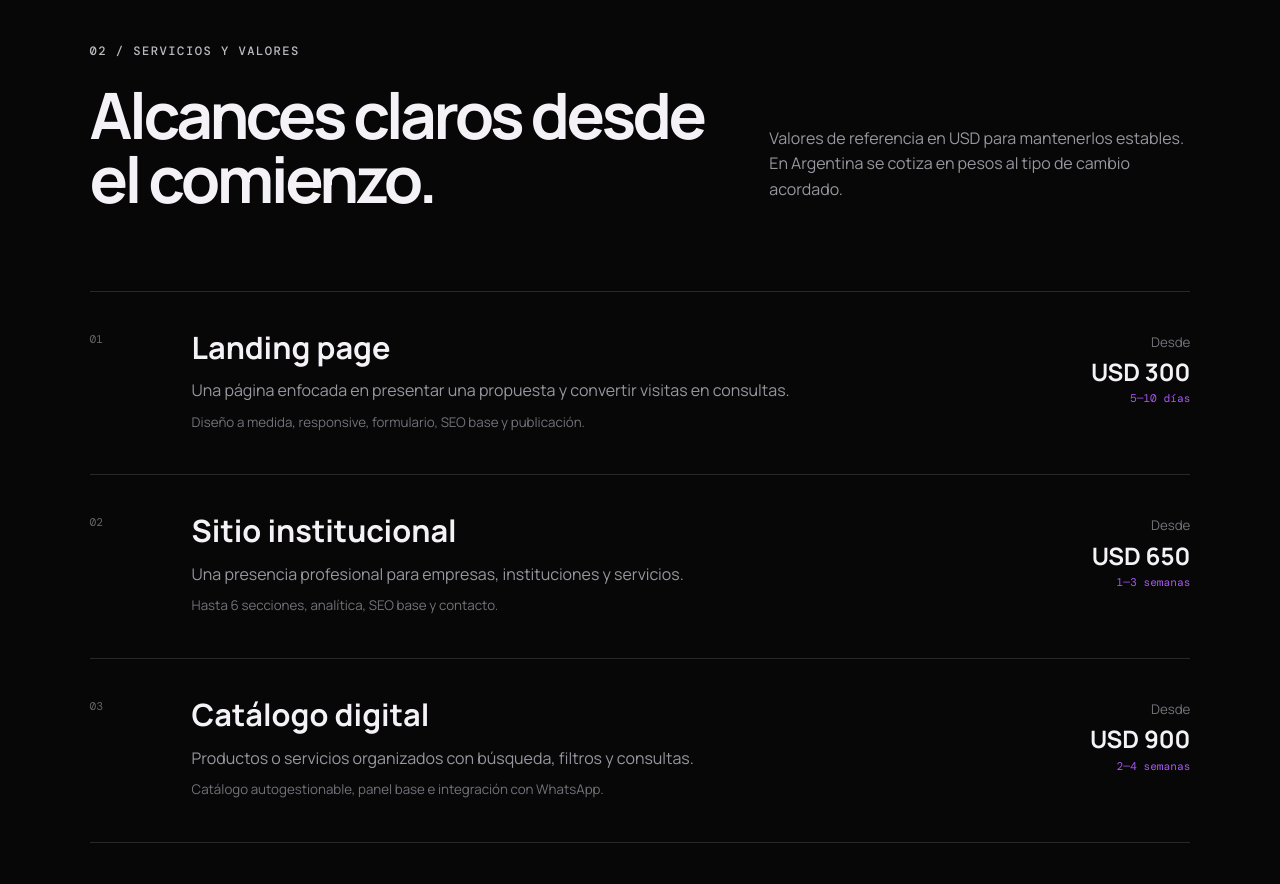
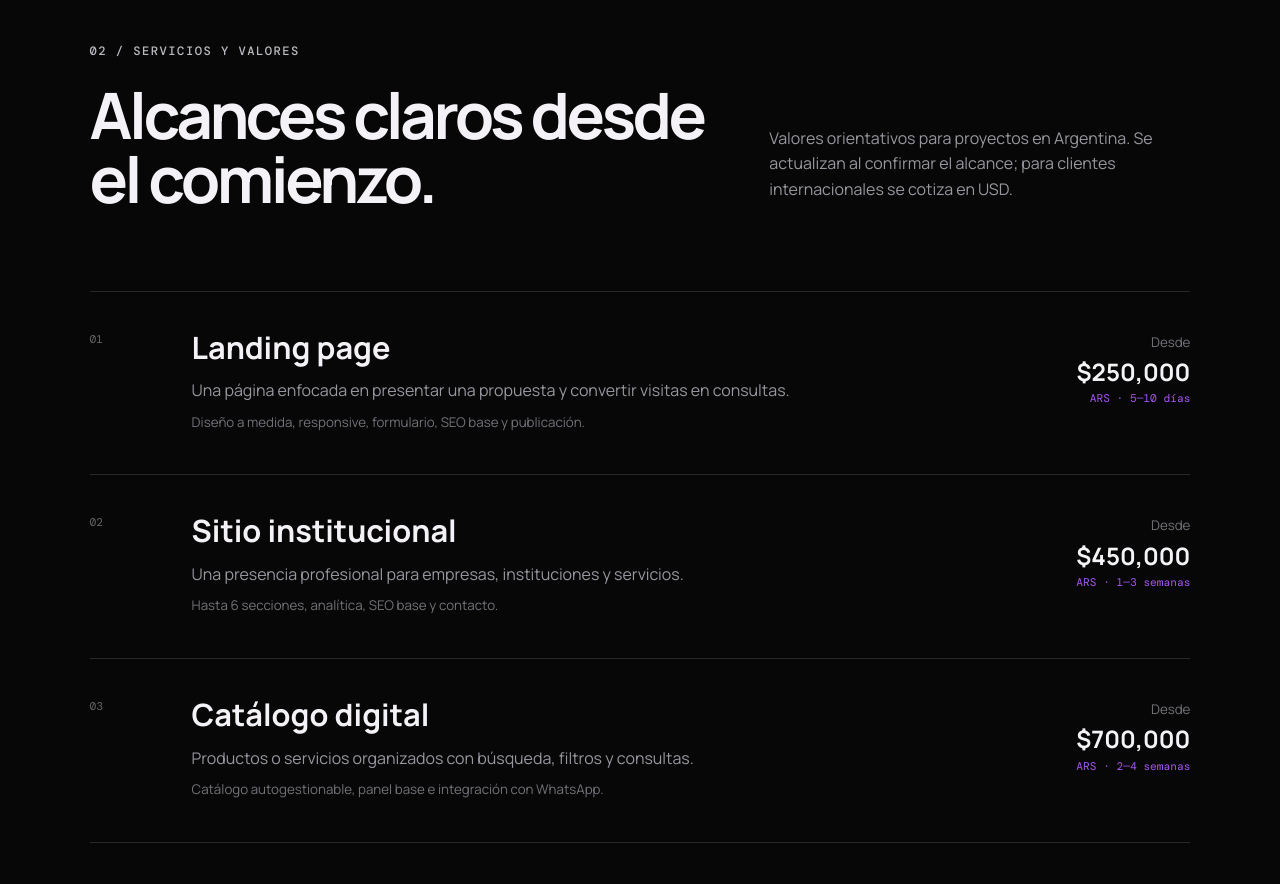
Before and after one commit to FrancoVivass/PortFolio, an Angular app: page / in a window 1280 px wide. Shown: the part 3560-4444 px from the top of the page. Built offline with nearby package versions, Linux system fonts and the light colour scheme.

Commit message:
fix: localize service pricing for Argentina

```diff
--- a/src/app/pages/home/home.component.html
+++ b/src/app/pages/home/home.component.html
@@ -48,11 +48,11 @@
   </section>
 
   <section class="services section" id="servicios">
-    <div class="section-heading"><div><p class="kicker">02 / Servicios y valores</p><h2>Alcances claros desde el comienzo.</h2></div><p>Valores de referencia en USD para mantenerlos estables. En Argentina se cotiza en pesos al tipo de cambio acordado.</p></div>
+    <div class="section-heading"><div><p class="kicker">02 / Servicios y valores</p><h2>Alcances claros desde el comienzo.</h2></div><p>Valores orientativos para proyectos en Argentina. Se actualizan al confirmar el alcance; para clientes internacionales se cotiza en USD.</p></div>
     <div class="service-list">
       <article *ngFor="let service of services; let i = index" class="service-card">
         <span class="service-index">0{{ i + 1 }}</span><div><h3>{{ service.title }}</h3><p>{{ service.copy }}</p><small>{{ service.includes }}</small></div>
-        <div class="price"><small>Desde</small><strong>USD {{ service.price | number }}</strong><span>{{ service.time }}</span></div>
+        <div class="price"><small>Desde</small><strong>{{ service.price | currency:'ARS':'symbol-narrow':'1.0-0' }}</strong><span>ARS · {{ service.time }}</span></div>
       </article>
     </div>
     <div class="terms"><p><b>Forma de trabajo</b> 50% al comenzar y 50% antes de publicar. Incluye hasta 3 rondas de revisión.</p><p>Dominio, hosting, licencias y servicios externos se presupuestan por separado. Todo valor es orientativo y se confirma luego de definir el alcance.</p></div>
@@ -82,7 +82,7 @@
 
   <section class="contact section" id="contacto">
     <div class="contact-intro"><p class="kicker">05 / Empecemos</p><h2>Contame qué necesitás resolver.</h2><p>Recibís una primera orientación sin costo. Respondo generalmente dentro de las próximas 24 horas hábiles.</p>
-      <div class="estimate"><small>Referencia para este tipo de proyecto</small><strong>Desde USD {{ estimate | number }}</strong><span>El presupuesto final se define después de conversar.</span></div>
+      <div class="estimate"><small>Referencia para este tipo de proyecto</small><strong>Desde {{ estimate | currency:'ARS':'symbol-narrow':'1.0-0' }} ARS</strong><span>El presupuesto final se define después de conversar.</span></div>
       <div class="socials"><a href="mailto:francovivasa@gmail.com">Email ↗</a><a href="https://github.com/FrancoVivass" target="_blank" rel="noopener">GitHub ↗</a><a href="https://www.linkedin.com/in/franco-vivas-ab915628a" target="_blank" rel="noopener">LinkedIn ↗</a><a href="https://instagram.com/fran.vivas_ok" target="_blank" rel="noopener">Instagram ↗</a></div>
     </div>
     <form [formGroup]="contactForm" (ngSubmit)="submit()" novalidate>
@@ -91,7 +91,7 @@
       <div class="field half"><label for="email">Email *</label><input id="email" type="email" formControlName="email" autocomplete="email" placeholder="nombre@email.com"><small *ngIf="contactForm.controls.email.touched && contactForm.controls.email.invalid">Ingresá un email válido.</small></div>
       <div class="field half"><label for="phone">WhatsApp</label><input id="phone" formControlName="phone" autocomplete="tel" placeholder="Código de área + número"></div>
       <div class="field half"><label for="service">Servicio *</label><select id="service" formControlName="service" (change)="updateEstimate()"><option *ngFor="let service of services" [value]="service.value">{{ service.title }}</option></select></div>
-      <div class="field half"><label for="budget">Presupuesto aproximado</label><select id="budget" formControlName="budget"><option>USD 300—600</option><option>USD 600—1.200</option><option>USD 1.200—2.500</option><option>Más de USD 2.500</option><option>Necesito orientación</option></select></div>
+      <div class="field half"><label for="budget">Presupuesto aproximado</label><select id="budget" formControlName="budget"><option>$250.000—$500.000 ARS</option><option>$500.000—$900.000 ARS</option><option>$900.000—$1.500.000 ARS</option><option>Más de $1.500.000 ARS</option><option>Necesito orientación</option></select></div>
       <div class="field"><label for="deadline">¿Cuándo te gustaría comenzar?</label><input id="deadline" formControlName="deadline" placeholder="Por ejemplo: octubre de 2026"></div>
       <div class="field"><label for="message">Proyecto *</label><textarea id="message" formControlName="message" rows="5" placeholder="Contame qué querés mejorar, quién lo va a usar y qué resultado esperás."></textarea><small *ngIf="contactForm.controls.message.touched && contactForm.controls.message.invalid">Contame un poco más (mínimo 20 caracteres).</small></div>
       <input class="honeypot" tabindex="-1" formControlName="website" autocomplete="off" aria-hidden="true">
--- a/src/app/pages/home/home.component.ts
+++ b/src/app/pages/home/home.component.ts
@@ -8,7 +8,7 @@ type Project = { name: string; eyebrow: string; description: string; result: str
 @Component({ selector: 'app-home', standalone: true, imports: [CommonModule, ReactiveFormsModule], templateUrl: './home.component.html', styleUrl: './home.component.scss' })
 export class HomeComponent {
   private readonly fb = inject(FormBuilder);
-  menuOpen = false; scrolled = false; sending = false; sent = false; submitError = ''; estimate = 300;
+  menuOpen = false; scrolled = false; sending = false; sent = false; submitError = ''; estimate = 250000;
   readonly projects: Project[] = [
     { name: 'AS Academic System', eyebrow: 'Proyecto final · 2025—2026', description: 'Una plataforma académica integral para reemplazar planillas, registros manuales y procesos duplicados.', result: 'Centraliza alumnos, docentes, cursos, notas, asistencia, correlatividades, eventos, reportes y permisos por rol.', tech: ['Angular', 'Supabase', 'PostgreSQL', 'Cloudflare'], status: 'Versión funcional terminada', repo: 'https://github.com/FrancoVivass/AS-Academic-System' },
     { name: 'Vestia', eyebrow: 'Producto propio · 2026', description: 'Gestión comercial pensada para locales de indumentaria, desde una única operación hasta múltiples comercios.', result: 'Organiza stock, ventas, propietarios, códigos de barras, impresión, cobros y administración desde un solo lugar.', tech: ['Angular', 'Supabase', 'Tailwind', 'PostgreSQL'], status: 'En desarrollo', repo: 'https://github.com/FrancoVivass/Vestia' },
@@ -18,10 +18,10 @@ export class HomeComponent {
     { name: 'Simulaciones Monte Carlo', eyebrow: 'Proyecto académico', description: 'Herramienta de simulación probabilística para experimentar, visualizar escenarios y analizar resultados.', result: 'Convierte conceptos estadísticos en una experiencia web interactiva y fácil de explorar.', tech: ['JavaScript', 'Simulación', 'Visualización'], status: 'Terminado', repo: 'https://github.com/FrancoVivass/Simulaciones-MonteCarlo' }
   ];
   readonly services = [
-    { value: 'landing', title: 'Landing page', price: 300, time: '5—10 días', copy: 'Una página enfocada en presentar una propuesta y convertir visitas en consultas.', includes: 'Diseño a medida, responsive, formulario, SEO base y publicación.' },
-    { value: 'institutional', title: 'Sitio institucional', price: 650, time: '1—3 semanas', copy: 'Una presencia profesional para empresas, instituciones y servicios.', includes: 'Hasta 6 secciones, analítica, SEO base y contacto.' },
-    { value: 'catalog', title: 'Catálogo digital', price: 900, time: '2—4 semanas', copy: 'Productos o servicios organizados con búsqueda, filtros y consultas.', includes: 'Catálogo autogestionable, panel base e integración con WhatsApp.' },
-    { value: 'system', title: 'Sistema a medida', price: 2500, time: 'Según alcance', copy: 'Procesos, datos y equipos conectados en una herramienta propia.', includes: 'Análisis, UX/UI, roles, base de datos, desarrollo y despliegue.' }
+    { value: 'landing', title: 'Landing page', price: 250000, time: '5—10 días', copy: 'Una página enfocada en presentar una propuesta y convertir visitas en consultas.', includes: 'Diseño a medida, responsive, formulario, SEO base y publicación.' },
+    { value: 'institutional', title: 'Sitio institucional', price: 450000, time: '1—3 semanas', copy: 'Una presencia profesional para empresas, instituciones y servicios.', includes: 'Hasta 6 secciones, analítica, SEO base y contacto.' },
+    { value: 'catalog', title: 'Catálogo digital', price: 700000, time: '2—4 semanas', copy: 'Productos o servicios organizados con búsqueda, filtros y consultas.', includes: 'Catálogo autogestionable, panel base e integración con WhatsApp.' },
+    { value: 'system', title: 'Sistema a medida', price: 1500000, time: 'Según alcance', copy: 'Procesos, datos y equipos conectados en una herramienta propia.', includes: 'Análisis, UX/UI, roles, base de datos, desarrollo y despliegue.' }
   ];
   readonly faqs = [
     { question: '¿Cómo se calcula el presupuesto?', answer: 'Primero definimos el objetivo, las pantallas, integraciones y el contenido. Con ese alcance preparo una propuesta cerrada, con etapas, tiempos y condiciones. Los valores publicados sirven como punto de partida.' },
@@ -33,11 +33,11 @@ export class HomeComponent {
     { question: '¿Cómo se realizan los pagos?', answer: 'Como esquema inicial, 50% al comenzar y 50% antes de la publicación. En proyectos grandes se puede dividir el trabajo y los pagos por hitos.' },
     { question: '¿Podés trabajar sobre un sistema existente?', answer: 'Sí. Primero realizo una revisión técnica para entender su estado, dependencias y riesgos. Luego propongo una mejora gradual o una reconstrucción, según convenga.' }
   ];
-  readonly contactForm = this.fb.group({ name: ['', [Validators.required, Validators.minLength(2)]], company: [''], email: ['', [Validators.required, Validators.email]], phone: [''], service: ['landing', Validators.required], budget: ['USD 300—600'], deadline: [''], message: ['', [Validators.required, Validators.minLength(20)]], website: [''] });
+  readonly contactForm = this.fb.group({ name: ['', [Validators.required, Validators.minLength(2)]], company: [''], email: ['', [Validators.required, Validators.email]], phone: [''], service: ['landing', Validators.required], budget: ['$250.000—$500.000 ARS'], deadline: [''], message: ['', [Validators.required, Validators.minLength(20)]], website: [''] });
   constructor(title: Title, meta: Meta) { title.setTitle('Franco Vivas — Analista de Sistemas y Desarrollador Full-Stack'); meta.updateTag({ name: 'description', content: 'Desarrollo páginas web, sistemas de gestión y aplicaciones a medida para transformar procesos reales en soluciones simples.' }); }
   @HostListener('window:scroll') onScroll(): void { this.scrolled = window.scrollY > 24; }
-  updateEstimate(): void { this.estimate = this.services.find(item => item.value === this.contactForm.value.service)?.price ?? 300; }
+  updateEstimate(): void { this.estimate = this.services.find(item => item.value === this.contactForm.value.service)?.price ?? 250000; }
   scrollTo(id: string): void { this.menuOpen = false; document.getElementById(id)?.scrollIntoView({ behavior: 'smooth' }); }
   whatsappLink(): string { const value = this.contactForm.getRawValue(); const service = this.services.find(item => item.value === value.service)?.title ?? 'un proyecto'; const message = `Hola Franco, soy ${value.name || '...'}${value.company ? ` de ${value.company}` : ''}. Quiero consultar por ${service}. Presupuesto estimado: ${value.budget || 'a definir'}. ${value.message || ''}`; return `https://wa.me/542245421367?text=${encodeURIComponent(message)}`; }
-  async submit(): Promise<void> { this.contactForm.markAllAsTouched(); if (this.contactForm.invalid || this.contactForm.value.website) return; this.sending = true; this.submitError = ''; try { const response = await fetch('/api/contact', { method: 'POST', headers: { 'Content-Type': 'application/json' }, body: JSON.stringify(this.contactForm.getRawValue()) }); if (!response.ok) throw new Error(); this.sent = true; this.contactForm.reset({ service: 'landing', budget: 'USD 300—600' }); } catch { this.submitError = 'El envío por email todavía no está disponible. Podés continuar por WhatsApp.'; } finally { this.sending = false; } }
+  async submit(): Promise<void> { this.contactForm.markAllAsTouched(); if (this.contactForm.invalid || this.contactForm.value.website) return; this.sending = true; this.submitError = ''; try { const response = await fetch('/api/contact', { method: 'POST', headers: { 'Content-Type': 'application/json' }, body: JSON.stringify(this.contactForm.getRawValue()) }); if (!response.ok) throw new Error(); this.sent = true; this.contactForm.reset({ service: 'landing', budget: '$250.000—$500.000 ARS' }); } catch { this.submitError = 'El envío por email todavía no está disponible. Podés continuar por WhatsApp.'; } finally { this.sending = false; } }
 }
```
